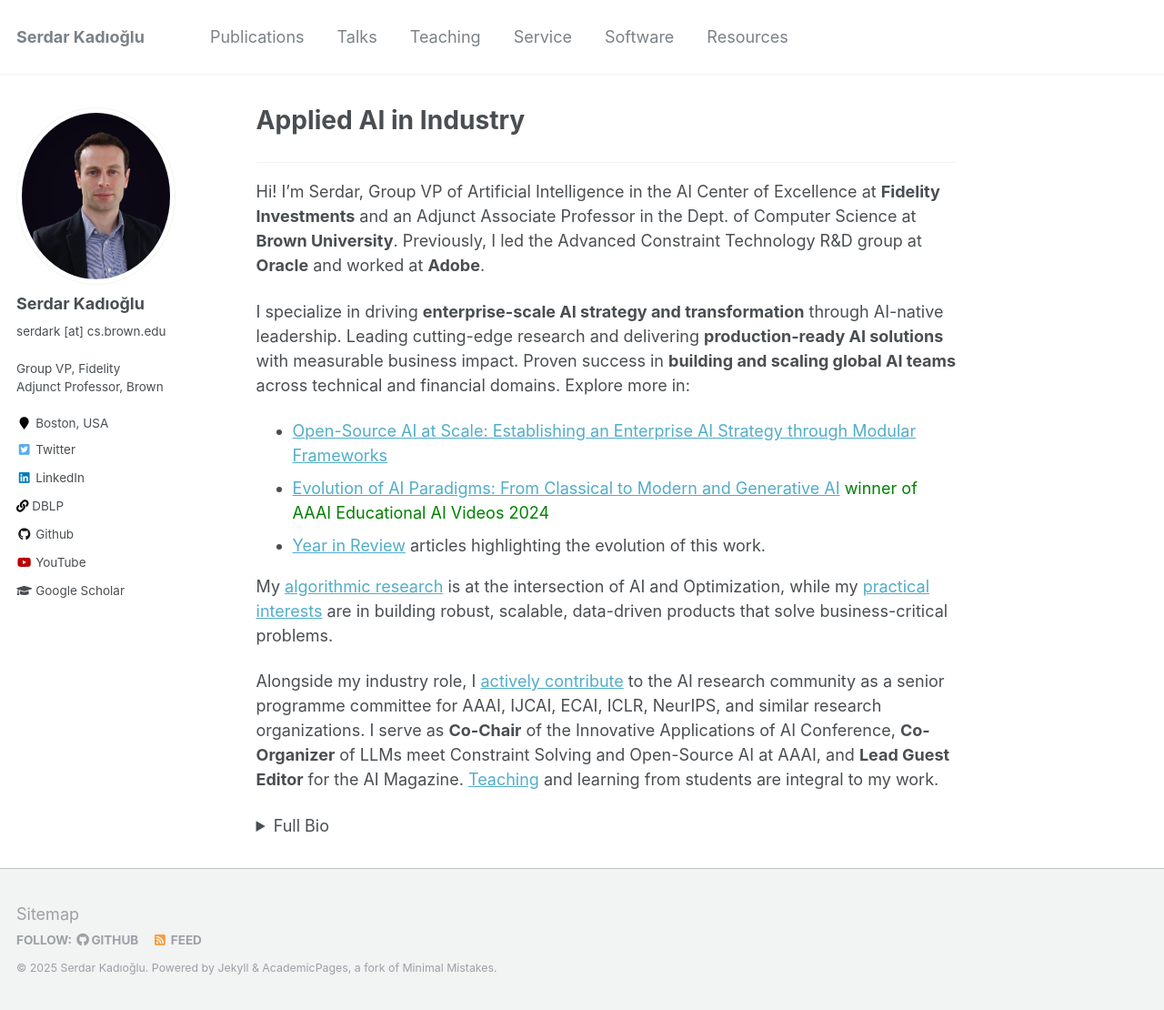
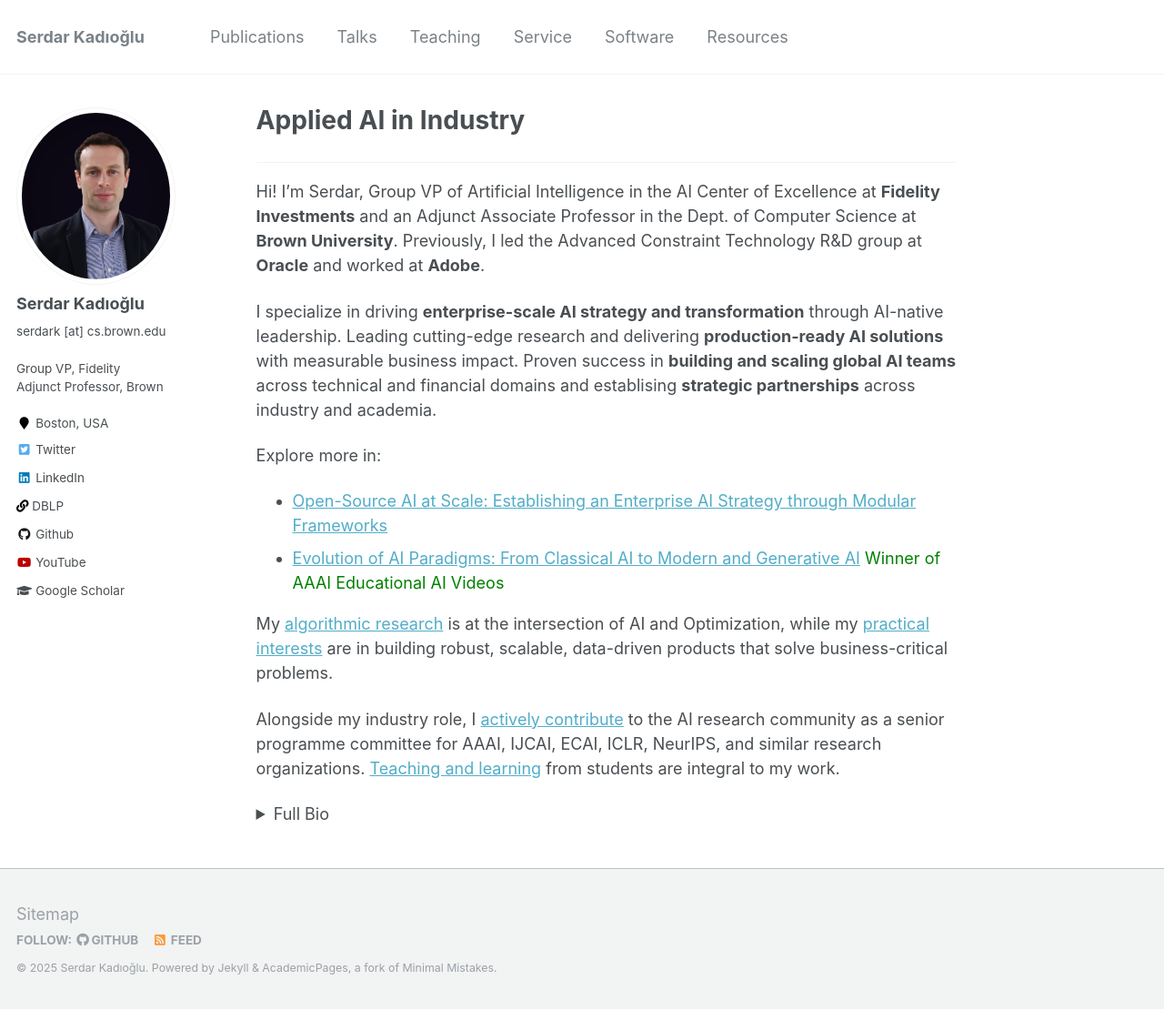
Before and after one commit to skadio/skadio.github.io, a Jekyll site: the page built from _pages/about.md, in a window 1280 px wide and 1110 px high. Shown: the whole window at 91% size. Built offline with Jekyll 4.4.1, drawn with Linux system fonts in a browser that asks for light colours.

Commit message:
Update about.md

```diff
--- a/_pages/about.md
+++ b/_pages/about.md
@@ -16,14 +16,16 @@ https://www.oracle.com/artificial-intelligence
 
 Hi! I'm Serdar, Group VP of Artificial Intelligence in the AI Center of Excellence at **Fidelity Investments** and an Adjunct Associate Professor in the Dept. of Computer Science at **Brown University**. Previously, I led the Advanced Constraint Technology R&D group at **Oracle** and worked at **Adobe**.
 
-I specialize in driving **enterprise-scale AI strategy and transformation** through AI-native leadership. Leading cutting-edge research and delivering **production-ready AI solutions** with measurable business impact. Proven success in **building and scaling global AI teams** across technical and financial domains. Explore more in:
+I specialize in driving **enterprise-scale AI strategy and transformation** through AI-native leadership. Leading cutting-edge research and delivering **production-ready AI solutions** with measurable business impact. Proven success in **building and scaling global AI teams** across technical and financial domains and establising **strategic partnerships** across industry and academia.
+
+Explore more in:
+
 * [Open-Source AI at Scale: Establishing an Enterprise AI Strategy through Modular Frameworks](https://onlinelibrary.wiley.com/doi/epdf/10.1002/aaai.70032)
-* [Evolution of AI Paradigms: From Classical to Modern and Generative AI](https://www.youtube.com/watch?v=8SMmjBQ40YE&list=PL3kNflhPEzie9ivF8N_Z3Ac4d4Sum8iVz&index=3) <span style="color:green">winner of AAAI Educational AI Videos 2024</span>
-* [Year in Review](https://www.linkedin.com/in/serdark/recent-activity/articles) articles highlighting the evolution of this work.
+* [Evolution of AI Paradigms: From Classical AI to Modern and Generative AI](https://www.youtube.com/watch?v=8SMmjBQ40YE&list=PL3kNflhPEzie9ivF8N_Z3Ac4d4Sum8iVz&index=3) <span style="color:green">Winner of AAAI Educational AI Videos</span>
 
 My [algorithmic research](https://skadio.github.io/publications/) is at the intersection of AI and Optimization, while my [practical interests](https://skadio.github.io/software/) are in building robust, scalable, data-driven products that solve business-critical problems.
 
-Alongside my industry role, I [actively contribute](https://skadio.github.io/service/) to the AI research community as a senior programme committee for AAAI, IJCAI, ECAI, ICLR, NeurIPS, and similar research organizations. I serve as **Co-Chair** of the Innovative Applications of AI Conference, **Co-Organizer** of LLMs meet Constraint Solving and Open-Source AI at AAAI, and **Lead Guest Editor** for the AI Magazine. [Teaching](https://skadio.github.io/teaching/) and learning from students are integral to my work.
+Alongside my industry role, I [actively contribute](https://skadio.github.io/service/) to the AI research community as a senior programme committee for AAAI, IJCAI, ECAI, ICLR, NeurIPS, and similar research organizations. [Teaching and learning](https://skadio.github.io/teaching/) from students are integral to my work.
 
 
 <!--
@@ -54,7 +56,7 @@ http://www.satcompetition.org
 
 
 <details markdown="1">
-<summary>Full Bio</summary>
+   <summary>Full Bio</summary>
 
 ### @Fidelity
 
@@ -66,6 +68,7 @@ Architect of **Enterprise AI** platforms and products, powering:
 * Document intelligence
 * Lead generation and call routing
 * Co-pilot experiences
+
 Advocate of **Responsible AI**, model governance, and cross-functional collaboration. Recognized thought leader and frequent keynote speaker on Applied AI. Committed to **open-source innovation**, executive education, talent development, and strategic partnerships across industry, academia and public sector, including **Amazon, NVIDIA, Harvard, CMU**, and others.
 
 
```
